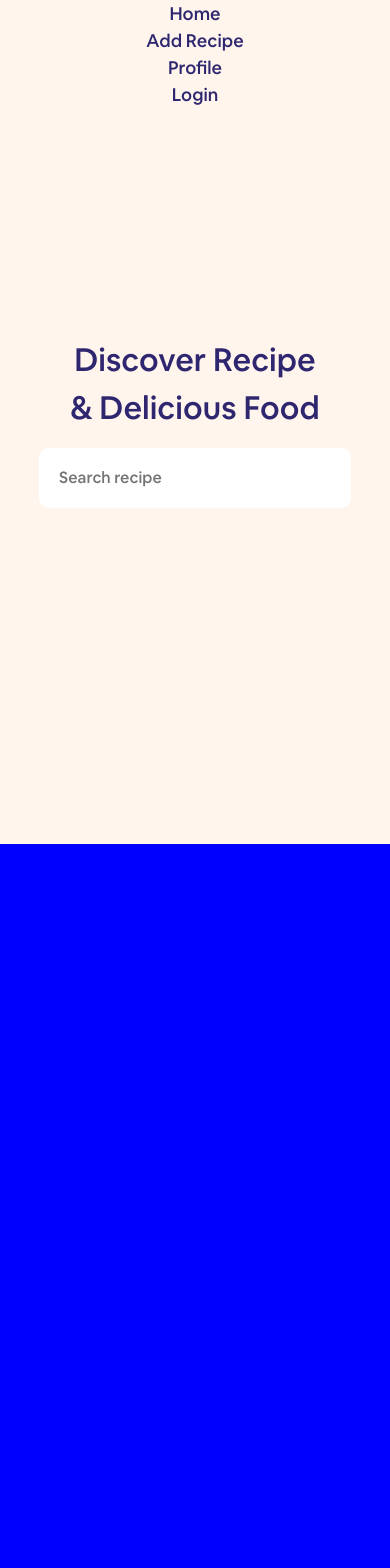
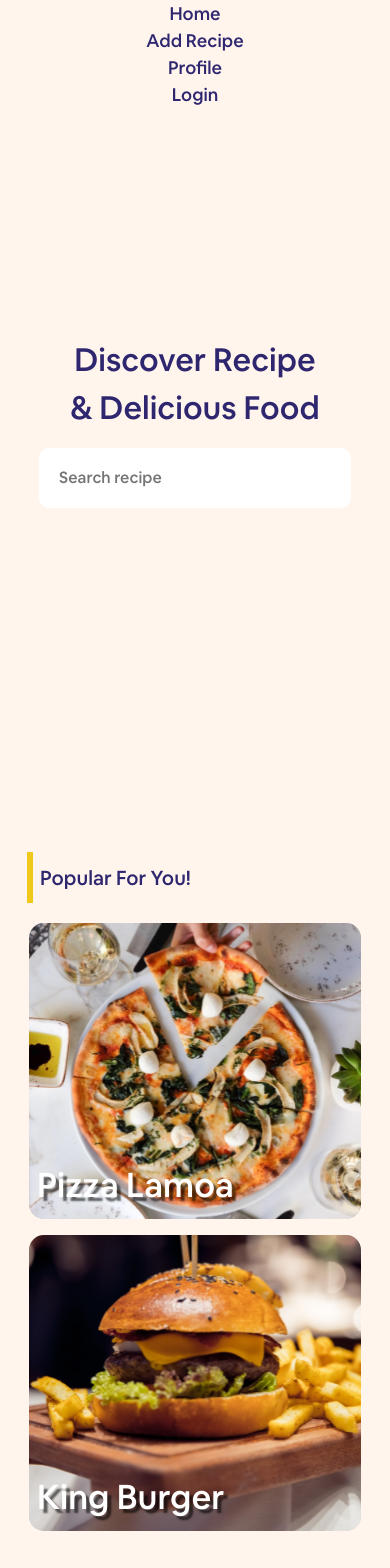
Before and after one commit to mikhaelkevin/fe-lets-cookin-app, a React (Create React App) app: page / in a window 390 px wide. Shown: the top 1568 px of the page. Built offline with nearby package versions, Linux system fonts and the light colour scheme.

Commit message:
style(landing page): landing page section two.
create landing page section two, which is popular recipe part and create some mediaqueries for different breakpoints.

init-section-two landing-page.

```diff
--- a/src/pages/LandingPage.jsx
+++ b/src/pages/LandingPage.jsx
@@ -1,12 +1,28 @@
 import React from 'react';
 import LandingSectionOne from '../components/organism/LandingSectionOne';
-// import style from '../styles/module-css/LandingPage.module.css';
+import style from '../styles/module-css/LandingPage.module.css';
 
 function LandingPage() {
   return (
     <>
       <LandingSectionOne />
-      <div style={{ minHeight: 'inherit', backgroundColor: 'blue' }} />
+      <div className={style.sectionPageSize}>
+        <div className={style.sectionTitle}>
+          <span>Popular For You!</span>
+          <div className={style.titleLine} />
+        </div>
+        <div className={style.popularSection}>
+          <div className={style.popularCard} style={{ backgroundImage: "url('/images/pizza.svg')", backgroundSize: 'cover', backgroundPosition: 'center' }}>
+            <span>Pizza Lamoa</span>
+          </div>
+          <div className={style.popularCard} style={{ backgroundImage: "url('/images/burger.svg')", backgroundSize: 'cover', backgroundPosition: 'center' }}>
+            <span>King Burger</span>
+          </div>
+        </div>
+      </div>
+      {/* <div style={{ minHeight: 'inherit' }}>
+        New Recipe
+      </div> */}
     </>
 
   );
--- a/src/styles/module-css/LandingPage.module.css
+++ b/src/styles/module-css/LandingPage.module.css
@@ -91,12 +91,80 @@ div.rightContent .mainFood img{
     width: 100%;
 }
 
+.sectionPageSize{
+    min-height: inherit;
+    width: 100%;
+}
+
+.sectionPageSize .sectionTitle{
+    display: flex;
+    flex-direction: row-reverse;
+    justify-content: flex-end;
+    align-items: center;
+    padding-left: 7%;
+    margin-top: 1vh;
+}
+
+.sectionTitle span{
+    font-size: 46px;
+    color: #2E266F;
+    margin-left: 2%;
+}
+
+.sectionTitle .titleLine{
+    width: 1.5%;
+    height: 12vh;
+    background-color: #EFC81A;
+}
+
+.sectionPageSize .popularSection{
+    display: flex;
+    flex-direction: row;
+    margin-top: 3%;
+}
+
+.popularSection .popularCard{
+    width: 35vw;
+    height: 60vh;
+    margin-right: 2vw;
+    border-radius: 15px;
+    padding: 2%;
+    display: flex;
+}
+
+.popularSection .popularCard span{
+    font-size: 34px;
+    color: white;
+    text-shadow: 4px 4px 2px rgba(0, 0, 0, 0.6);
+    margin-top: auto;
+}
+
+/* MEDIA QUERIES BREAKPOINTS */
 /* Phone breakpoints */
 @media only screen and (max-width: 575px) {
 
     div.leftContent span {
         font-size: 32px;
         text-align: center !important;
+    }
+
+    .sectionTitle span {
+        font-size: 20px;
+    }
+
+    .sectionTitle .titleLine {
+        height: 6vh;
+    }
+
+    .popularSection {
+        align-items: center !important;
+        flex-direction: column !important;
+    }
+
+    .popularSection .popularCard {
+        width: 85vw;
+        height: 35vh;
+        margin: 1vh !important;
     }
 }
 
@@ -105,6 +173,29 @@ div.rightContent .mainFood img{
     div.leftContent span {
         font-size: 39px;
     }
+
+    .sectionPageSize {
+        min-height: 60vh !important;
+    }
+
+    .sectionTitle .titleLine {
+        height: 7vh;
+    }
+
+    .sectionTitle span {
+        font-size: 26px;
+    }
+
+    .popularSection {
+        justify-content: center !important;
+    }
+
+    .popularSection .popularCard {
+        width: 50vw;
+        height: 35vh;
+        margin: 0 2vw;
+    }
+
 }
 
 /* Laptop breakpoints */
@@ -112,6 +203,19 @@ div.rightContent .mainFood img{
     div.leftContent span {
         font-size: 52px;
     }
+
+    .sectionTitle .titleLine {
+            height: 12vh;
+    }
+
+    .sectionTitle span {
+        font-size: 32px;
+    }
+
+    .popularSection .popularCard span {
+        font-size: 26px;
+    }
+
 }
 
 @media only screen and (max-width: 767px){
```
Also changed, not shown: public/images/burger.svg (added), public/images/pizza.svg (added).
